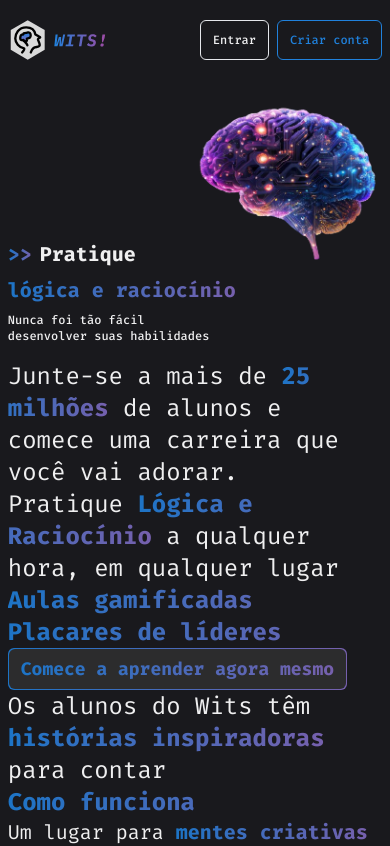
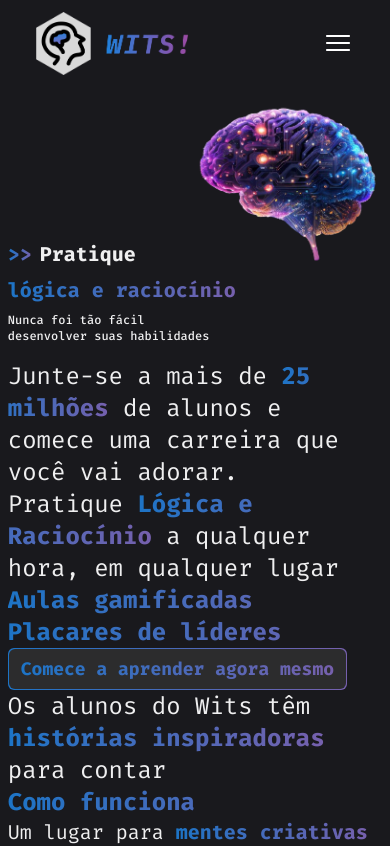
Before and after one commit to odavibatista/wits-site-webapp, a Next.js app: page / in a window 390 px wide. Built offline with nearby package versions, Linux system fonts and the light colour scheme.

Commit message:
convertendo snake_case para camelCase

```diff
--- a/src/app/(public)/layout.tsx
+++ b/src/app/(public)/layout.tsx
@@ -1,4 +1,4 @@
-import { Navbar } from '@/components/Navbar'
+import HeaderNoAuth from '@/components/HeaderNoAuth'
 
 export default function PublicLayout({
   children,
@@ -7,7 +7,7 @@ export default function PublicLayout({
 }>) {
   return (
     <>
-      <Navbar />
+      <HeaderNoAuth />
       {children}
     </>
   )
--- a/src/app/page.tsx
+++ /dev/null
@@ -1,13 +0,0 @@
-import HeaderNoAuth from "@/components/HeaderNoAuth";
-import PlatformButton from "@/components/PlatformButton";
-
-export default function Home() {
-  return (
-    <main>
-      <HeaderNoAuth />
-      <PlatformButton image_url="/platforms/google-play.png" platform_name="Play Store"/>
-      <PlatformButton image_url="/platforms/windows.png" platform_name="Windows"/>
-      <PlatformButton image_url="/platforms/app-store.png" platform_name="App Store"/>
-    </main>
-  )
-}
--- a/src/components/CardStudentTestimony/index.tsx
+++ b/src/components/CardStudentTestimony/index.tsx
@@ -1,25 +1,34 @@
-import React from "react"
+import React from 'react'
 
 interface CardProps {
-    student_name: string
+  studentName: string
   photo: string
-    testimony_text: string
+  testimonyText: string
   profession: string
 }
 
-const StudentTestimony:React.FC<CardProps> = ({student_name, photo, testimony_text, profession}) => {
+const StudentTestimony: React.FC<CardProps> = ({
+  studentName,
+  photo,
+  testimonyText,
+  profession,
+}) => {
   return (
     <>
-            <div className="w-72 h-80 bg-zinc-300 rounded-2xl flex flex-col justify-between font-mono m-10">
-                <div className="flex justify-between items-center px-5 pt-5 gap-1">
-                    <h2 className="text-lg text-zinc-800 font-bold">{student_name}</h2>
-                    <img src={photo} className="w-16 h-16 rounded-full" alt={`Foto de ${student_name}`} />
+      <div className="m-10 flex h-80 w-72 flex-col justify-between rounded-2xl bg-zinc-300 font-mono">
+        <div className="flex items-center justify-between gap-1 px-5 pt-5">
+          <h2 className="text-lg font-bold text-zinc-800">{studentName}</h2>
+          <img
+            src={photo}
+            className="h-16 w-16 rounded-full"
+            alt={`Foto de ${studentName}`}
+          />
         </div>
         <div className="px-5">
-                    <p className="font-bold text-zinc-800 text-sm">{testimony_text}</p>
+          <p className="text-sm font-bold text-zinc-800">{testimonyText}</p>
         </div>
         <div className="px-5 pb-5">
-                    <p className="text-base text-zinc-800 font-bold">{profession}</p>
+          <p className="text-base font-bold text-zinc-800">{profession}</p>
         </div>
       </div>
     </>
--- a/src/components/HeaderNoAuth/index.tsx
+++ b/src/components/HeaderNoAuth/index.tsx
@@ -1,6 +1,6 @@
 'use client'
-import Link from "next/link"
-import { useState } from "react"
+import Link from 'next/link'
+import { useState } from 'react'
 
 const HeaderNoAuth = () => {
   const [isOpen, setIsOpen] = useState('hidden')
@@ -11,30 +11,53 @@ const HeaderNoAuth = () => {
   return (
     <>
       <nav>
-                <div className="h-20 max-w-full mx-auto px-6 sm:px-12 lg:px-20" >
+        <div className="mx-auto h-20 max-w-full px-6 sm:px-12 lg:px-20">
           <div className="flex items-center justify-between py-3">
-                        <div className="flex items-center justify-between w-full">
-                            <Link href='/'>
+            <div className="flex w-full items-center justify-between">
+              <Link href="/">
                 <img src="/logo.png" alt="logo Wits" className="w-40" />
               </Link>
               <div className="hidden md:block">
                 <div className="flex gap-3">
-                                    <Link href='/login'>
-                                        <button className="py-2 px-4 border border-white rounded text-white hover:border-fuchsia-600 hover:text-fuchsia-600 transition hover:duration-300">Entrar</button>
+                  <Link href="/login">
+                    <button className="rounded border border-white px-4 py-2 text-white transition hover:border-fuchsia-600 hover:text-fuchsia-600 hover:duration-300">
+                      Entrar
+                    </button>
                   </Link>
-                                    <Link href='/register'>
-                                        <button className="py-2 px-4 border border-blue-600 rounded text-blue-600 hover:border-fuchsia-600 hover:text-fuchsia-600 transition hover:duration-300">Criar conta</button>
+                  <Link href="/register">
+                    <button className="rounded border border-blue-600 px-4 py-2 text-blue-600 transition hover:border-fuchsia-600 hover:text-fuchsia-600 hover:duration-300">
+                      Criar conta
+                    </button>
                   </Link>
                 </div>
               </div>
             </div>
             <div className="flex md:hidden">
-                            <button onClick={toggleMenu} type="button" className="inline-flex items-center justify-center p-2 rounded-md hover:bg-blue-800 focus:outline-none focus:bg-blue-900 transition duration-300 ease-in-out" >
-                                <svg width="24" height="24" viewBox="0 0 24 24" fill="none" xmlns="http://www.w3.org/2000/svg">
+              <button
+                onClick={toggleMenu}
+                type="button"
+                className="inline-flex items-center justify-center rounded-md p-2 transition duration-300 ease-in-out hover:bg-blue-800 focus:bg-blue-900 focus:outline-none"
+              >
+                <svg
+                  width="24"
+                  height="24"
+                  viewBox="0 0 24 24"
+                  fill="none"
+                  xmlns="http://www.w3.org/2000/svg"
+                >
                   <g clip-path="url(#clip0_64_123)">
-                                        <path d="M23 10.9997H1C0.447715 10.9997 0 11.4474 0 11.9997C0 12.552 0.447715 12.9997 1 12.9997H23C23.5523 12.9997 24 12.552 24 11.9997C24 11.4474 23.5523 10.9997 23 10.9997Z" fill="white" />
-                                        <path d="M23 4.00031H1C0.447715 4.00031 0 4.44802 0 5.0003C0 5.55259 0.447715 6.0003 1 6.0003H23C23.5523 6.0003 24 5.55259 24 5.0003C24 4.44802 23.5523 4.00031 23 4.00031Z" fill="white" />
-                                        <path d="M23 18H1C0.447715 18 0 18.4477 0 19C0 19.5523 0.447715 20 1 20H23C23.5523 20 24 19.5523 24 19C24 18.4477 23.5523 18 23 18Z" fill="white" />
+                    <path
+                      d="M23 10.9997H1C0.447715 10.9997 0 11.4474 0 11.9997C0 12.552 0.447715 12.9997 1 12.9997H23C23.5523 12.9997 24 12.552 24 11.9997C24 11.4474 23.5523 10.9997 23 10.9997Z"
+                      fill="white"
+                    />
+                    <path
+                      d="M23 4.00031H1C0.447715 4.00031 0 4.44802 0 5.0003C0 5.55259 0.447715 6.0003 1 6.0003H23C23.5523 6.0003 24 5.55259 24 5.0003C24 4.44802 23.5523 4.00031 23 4.00031Z"
+                      fill="white"
+                    />
+                    <path
+                      d="M23 18H1C0.447715 18 0 18.4477 0 19C0 19.5523 0.447715 20 1 20H23C23.5523 20 24 19.5523 24 19C24 18.4477 23.5523 18 23 18Z"
+                      fill="white"
+                    />
                   </g>
                   <defs>
                     <clipPath id="clip0_64_123">
@@ -47,9 +70,19 @@ const HeaderNoAuth = () => {
           </div>
         </div>
         <div id="menu" className={`${isOpen} md:${isOpen}`}>
-                    <div className="px-2 pt-2 pb-3 sm:px-3">
-                        <Link href='/login' className="text-white block hover:bg-blue-900 px-3 py-2 rounded-md text-base font-medium transition duration-300 hover:text-zinc-400">Entrar</Link>
-                        <Link href='/register' className="text-white block hover:bg-blue-900 px-3 py-2 rounded-md text-base font-medium transition duration-300 hover:text-zinc-400">Criar conta</Link>
+          <div className="px-2 pb-3 pt-2 sm:px-3">
+            <Link
+              href="/login"
+              className="block rounded-md px-3 py-2 text-base font-medium text-white transition duration-300 hover:bg-blue-900 hover:text-zinc-400"
+            >
+              Entrar
+            </Link>
+            <Link
+              href="/register"
+              className="block rounded-md px-3 py-2 text-base font-medium text-white transition duration-300 hover:bg-blue-900 hover:text-zinc-400"
+            >
+              Criar conta
+            </Link>
           </div>
         </div>
       </nav>
--- a/src/components/Navbar.tsx
+++ /dev/null
@@ -1,22 +0,0 @@
-import Image from 'next/image'
-import { BtnDefault, BtnPrimary } from './button'
-import Link from 'next/link'
-
-export function Navbar() {
-  return (
-    <nav className="flex justify-between py-5">
-      <Link href="/">
-        <Image
-          src="/assets/LogotipoGradient.svg"
-          height={100}
-          width={100}
-          alt="Logotipo Wits"
-        />
-      </Link>
-      <div className="flex space-x-2">
-        <BtnDefault title="Entrar" />
-        <BtnPrimary title="Criar conta" />
-      </div>
-    </nav>
-  )
-}
--- a/src/components/PlatformButton/index.tsx
+++ b/src/components/PlatformButton/index.tsx
@@ -1,19 +1,23 @@
-import React from "react"
+import React from 'react'
 
 interface ButtonProps {
-    platform_name: string
-    image_url: string
+  platformName: string
+  imageUrl: string
 }
 
-const PlatformButton:React.FC<ButtonProps> = ({platform_name, image_url}) => {
-    return (
-        <>
-            <div className="w-44 h-9 rounded-lg text-white flex items-center justify-center gap-4 m-2">
-                <img className="w-8 h-8" src={image_url} alt={`Logo da plataforma ${platform_name}`} />
-                <p className="font-mono text-lg">{platform_name}</p>
-            </div>
-        </>
-    )
+const PlatformButton: React.FC<ButtonProps> = ({ platformName, imageUrl }) => {
+  return (
+    <>
+      <div className="m-2 flex h-9 w-44 items-center justify-center gap-4 rounded-lg text-white">
+        <img
+          className="h-8 w-8"
+          src={imageUrl}
+          alt={`Logo da plataforma ${platformName}`}
+        />
+        <p className="font-mono text-lg">{platformName}</p>
+      </div>
+    </>
+  )
 }
 
 export default PlatformButton
```
Lines whose indentation alone changed are shown as unchanged.
